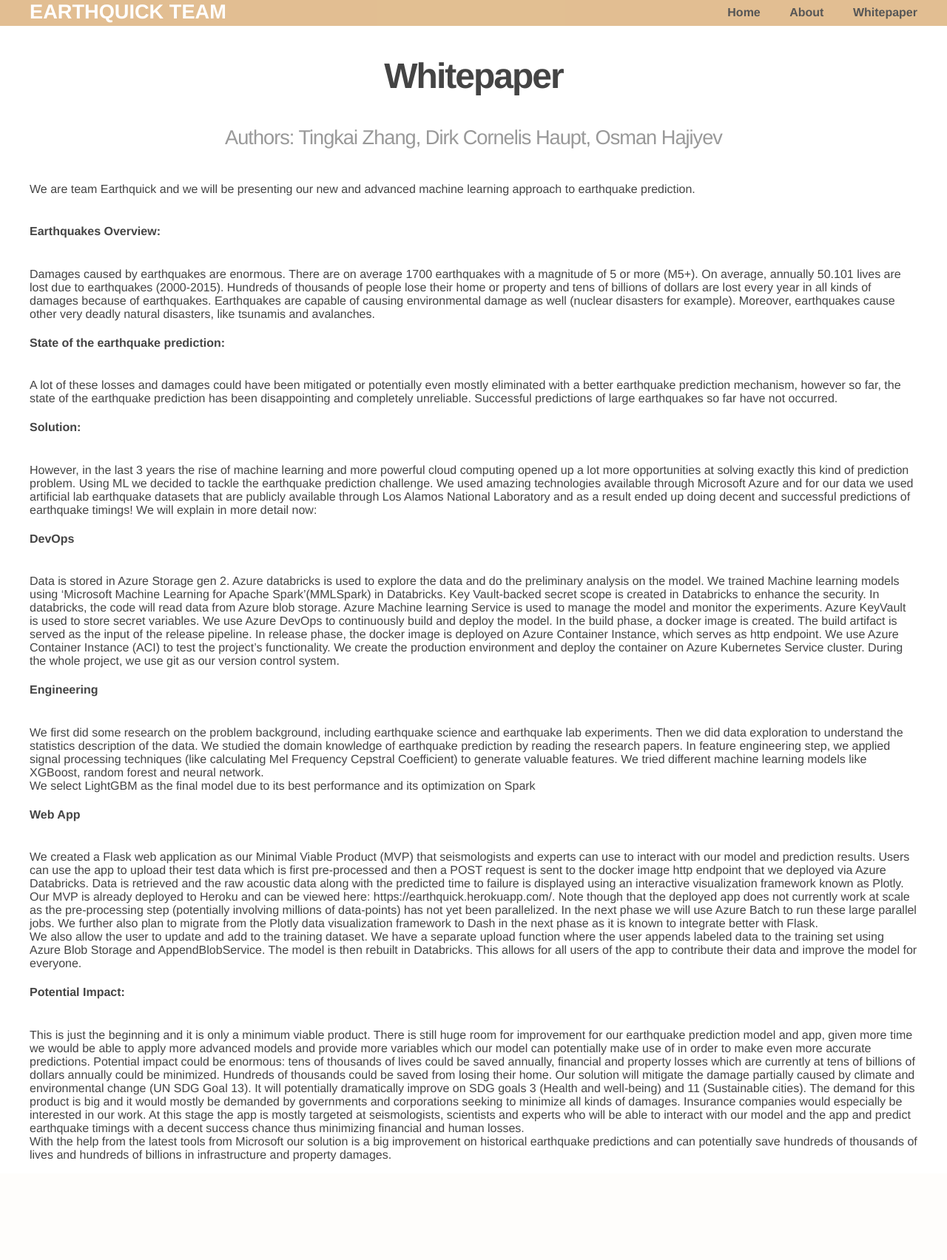
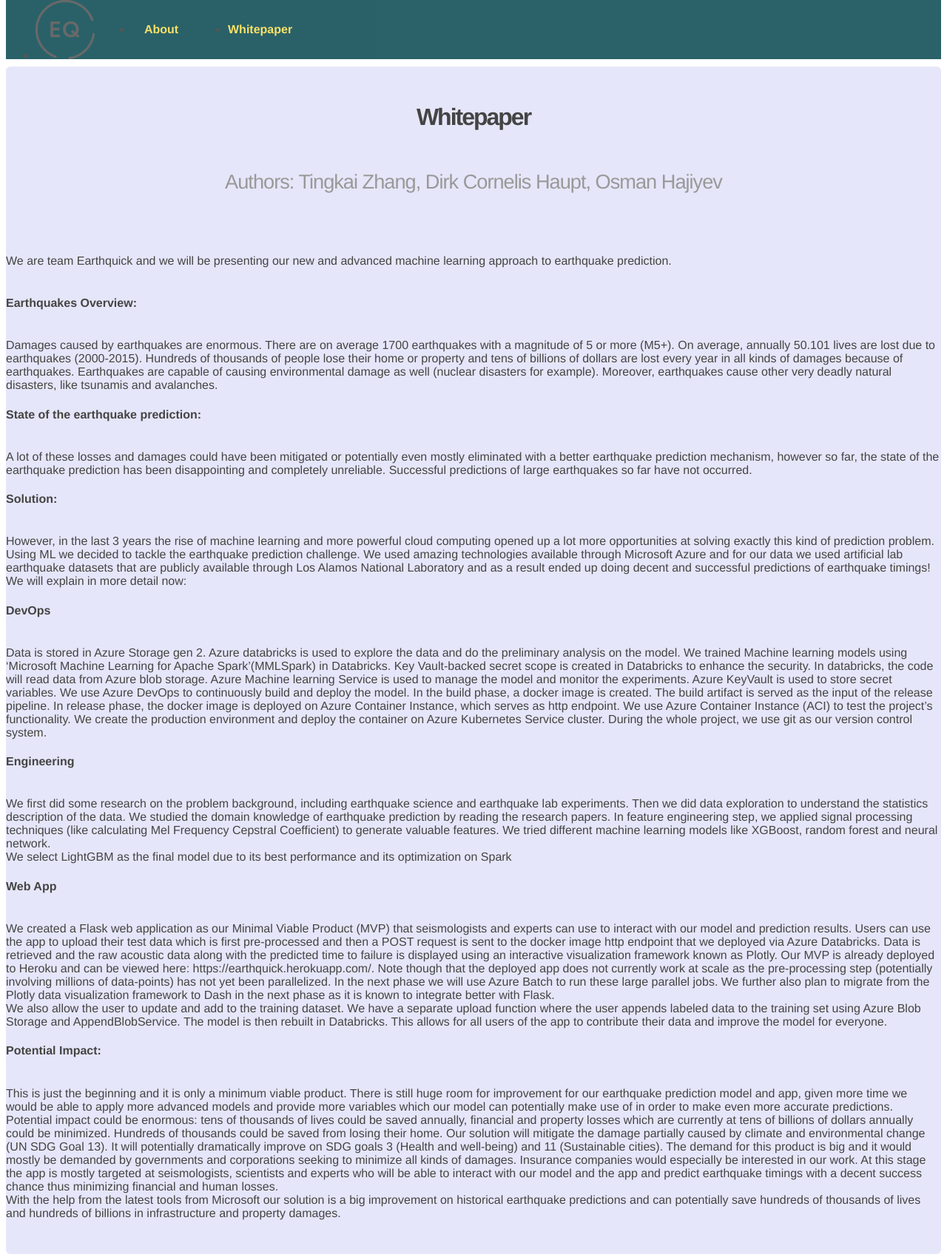
Before and after one commit to p-null/EarthQuick, a Flask app: page /whitepaper/ in a window 1280 px wide. Shown: the whole page at 74% size. Before the commit the page ends 1571 px from the top, so only its background shows below. Run offline with Flask 2, Linux system fonts and the light colour scheme.

Commit message:
updated to the webapp

```diff
--- a/static/css/main.css
+++ b/static/css/main.css
@@ -1,5 +1,5 @@
     body {
-  margin: 0;
+      margin-top: -16px;
       padding: 0;
       font-family: "Helvetica Neue", Helvetica, Arial, sans-serif;
       color: #444;
@@ -8,32 +8,14 @@ body {
      * Formatting the header area
      */
     header {
-  background-color: #DFB887;
-  height: 35px;
+      background-color: #145058;
+      height: 80px;
       width: 100%;
       opacity: .9;
       margin-bottom: 10px;
     }
-header h1.logo {
-  margin: 0;
-  font-size: 1.7em;
-  color: #fff;
-  text-transform: uppercase;
-  float: left;
-}
-header h1.logo:hover {
-  color: #fff;
-  text-decoration: none;
-}
-/*
- * Centering the body content
- */
-.container {
-  width: 1200px;
-  margin: 0 auto;
-}
+
     div.home {
-  padding: 10px 0 30px 0;
       background-color: #E6E6FA;
       -webkit-border-radius: 6px;
          -moz-border-radius: 6px;
@@ -46,13 +28,20 @@ div.about {
          -moz-border-radius: 6px;
               border-radius: 6px;
     }
-h2 {
-  font-size: 3em;
+    div.whitepaper {
+      padding: 10px 0 30px 0;
+      background-color: #E6E6FA;
+      -webkit-border-radius: 6px;
+         -moz-border-radius: 6px;
+              border-radius: 6px;
+    }
+    h5 {
+      font-size: 2em;
   margin-top: 40px;
   text-align: center;
   letter-spacing: -2px;
     }
-h3 {
+    h6 {
       font-size: 1.7em;
       font-weight: 100;
       margin-top: 30px;
@@ -61,26 +50,21 @@ h3 {
       color: #999;
     }
     .menu {
-  float: right;
-  margin-top: 8px;
-}
-.button {
-  background-color: #4CAF50; /* Green */
-  border: none;
-  color: white;
-  padding: 15px 32px;
-  text-align: center;
-  text-decoration: none;
-  display: inline-block;
-  font-size: 16px;
+      vertical-align: middle;
+      margin-top: 0
     }
     .menu li {
-  display: inline;
+      float: left;
+      width: 80px;
+      line-height: 80px;
+      vertical-align: middle;
+      text-align: center;
+      margin: 0;
     }
     .menu li + li {
-  margin-left: 35px;
+      margin-left: 50px;
     }
     .menu li a {
-  color: #444;
+      color: #F9DE57;
       text-decoration: none;
     }
--- a/templates/layout.html
+++ b/templates/layout.html
@@ -6,18 +6,15 @@
   </head>
   <body>
     <header>
-      <div class="container">
-        <h1 class="logo">Earthquick team</h1>
         <strong><nav>
           <ul class="menu">
-            <li><a href="{{ url_for('home') }}">Home</a></li>
+            <li><a href="{{ url_for('home') }}"><img src="/static/images/EQ.png" alt="logo" width="80"></a></li>
             <li><a href="{{ url_for('about') }}">About</a></li>
             <li><a href="{{ url_for('whitepaper') }}">Whitepaper</a></li>
           </ul>
         </nav></strong>
       </div>
     </header>
-    <div class="container">
       {% block content %}
       {% endblock %}
     </div>
--- a/templates/whitepaper.html
+++ b/templates/whitepaper.html
@@ -1,10 +1,10 @@
 {% extends "layout.html" %}
 {% block content %}
    	<div class="whitepaper">
-    	<h2>Whitepaper</h2>
+    	<h5>Whitepaper</h5>
 
 
-<h3>Authors: Tingkai Zhang, Dirk Cornelis Haupt, Osman Hajiyev</h3><br>
+<h6>Authors: Tingkai Zhang, Dirk Cornelis Haupt, Osman Hajiyev</h6><br>
 
 We are team Earthquick and we will be presenting our new and advanced machine learning approach to earthquake prediction. <br> <br>
 
```
Also changed, not shown: templates/about.html (+5 -3 lines), templates/home.html (+9 -1 lines), static/images/EQ.png (added), 3 other files. Lines whose indentation alone changed are shown as unchanged.
